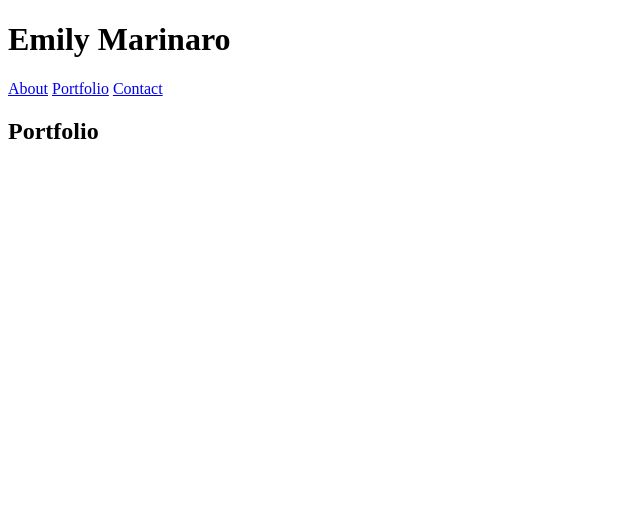
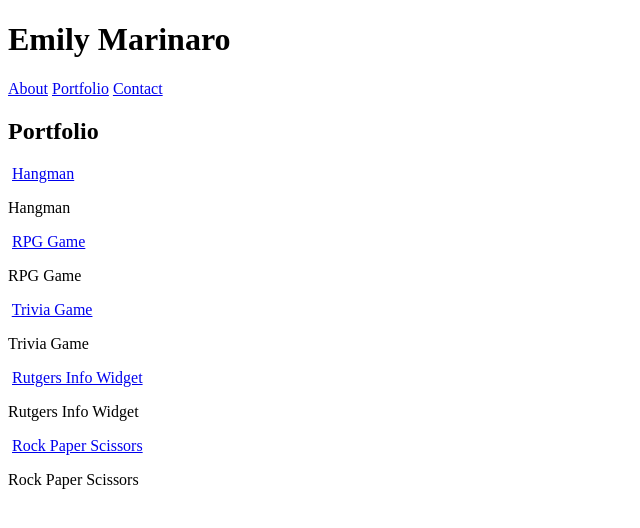
Before and after one commit to e0marina/Basic-Portfolio, a plain HTML site: page portfolio.html in a window 1280 px wide. Shown: the whole page, without its empty margins (0-640 px from the left). Drawn offline with Linux system fonts and the light colour scheme.

Commit message:
portfolio html update

```diff
--- a/portfolio.html
+++ b/portfolio.html
@@ -19,18 +19,48 @@
             <a href="portfolio.html" title="Portfolio" class="links portfolio">Portfolio</a>
             <a href="contact.html" title="Contact" class="links contact">Contact</a>
         </nav>
-        <section>
-            <h1>Portfolio</h1>
-            <div class="portContainer">
-                <!--left off in this area-->
-                <img>
-                <img>
-                <img>
-                <img>
+    </header>
+    <section>
+        <h1>Portfolio</h1>
+        <div id="mainBackground"></div>
+
+        <div class="proj container">
+
+
+            <div class="proj-set">
+                <div>
+                    <img class="proj hangman" alt>
+                    <a href="#" target="_blank">Hangman</a>
+                    <p>Hangman</p>
+                </div>
+                <div>
+                    <img class="proj rpg" alt>
+                    <a href="#" target="_blank">RPG Game</a>
+                    <p>RPG Game</p>
+                </div>
+                <div>
+                    <img class="proj trivia" alt>
+                    <a href="#" target="_blank">Trivia Game</a>
+                    <p>Trivia Game</p>
+                </div>
+                <div>
+                    <img class="proj rutgers" alt>
+                    <a href="#" target="_blank">Rutgers Info Widget</a>
+                    <p>Rutgers Info Widget</p>
+                </div>
+                <div>
+                    <img class="proj rockps" alt>
+                    <a href="#" target="_blank">Rock Paper Scissors</a>
+                    <p>Rock Paper Scissors</p>
+
+                </div>
             </div>
-        </section>
+        </div>
+    </section>
+    <footer>
+    </footer>
 
-    </header>
+
 
 </body>
 
```
